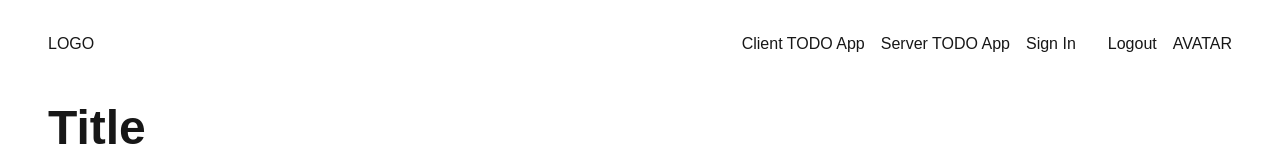
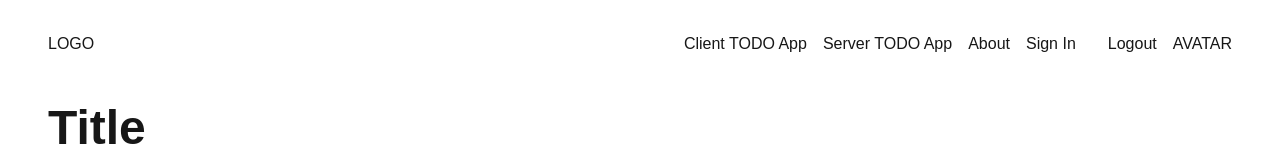
Before and after one commit to ashx3s/todo-app-next-directus-vercel, a Next.js app: page / in a window 1280 px wide. Shown: the top 155 px of the page. Built offline with nearby package versions, Linux system fonts and the light colour scheme.

Commit message:
updated appheader for new routes

```diff
--- a/src/app/components/AppHeader.jsx
+++ b/src/app/components/AppHeader.jsx
@@ -17,12 +17,14 @@ export default function AppHeader() {
             <Link href="/server-todo-app">Server TODO App</Link>
           </li>
           <li>
+            <Link href="/about">About</Link>
+          </li>
+          <li>
             <Link href="/login">Sign In</Link>
           </li>
         </ul>
       </nav>
       <div className="flex gap-4 ">
-        {/* hrefDO: Logout buthrefn only visible when user is logged in */}
         <button>Logout</button>
         <div>AVATAR</div>
       </div>
```
